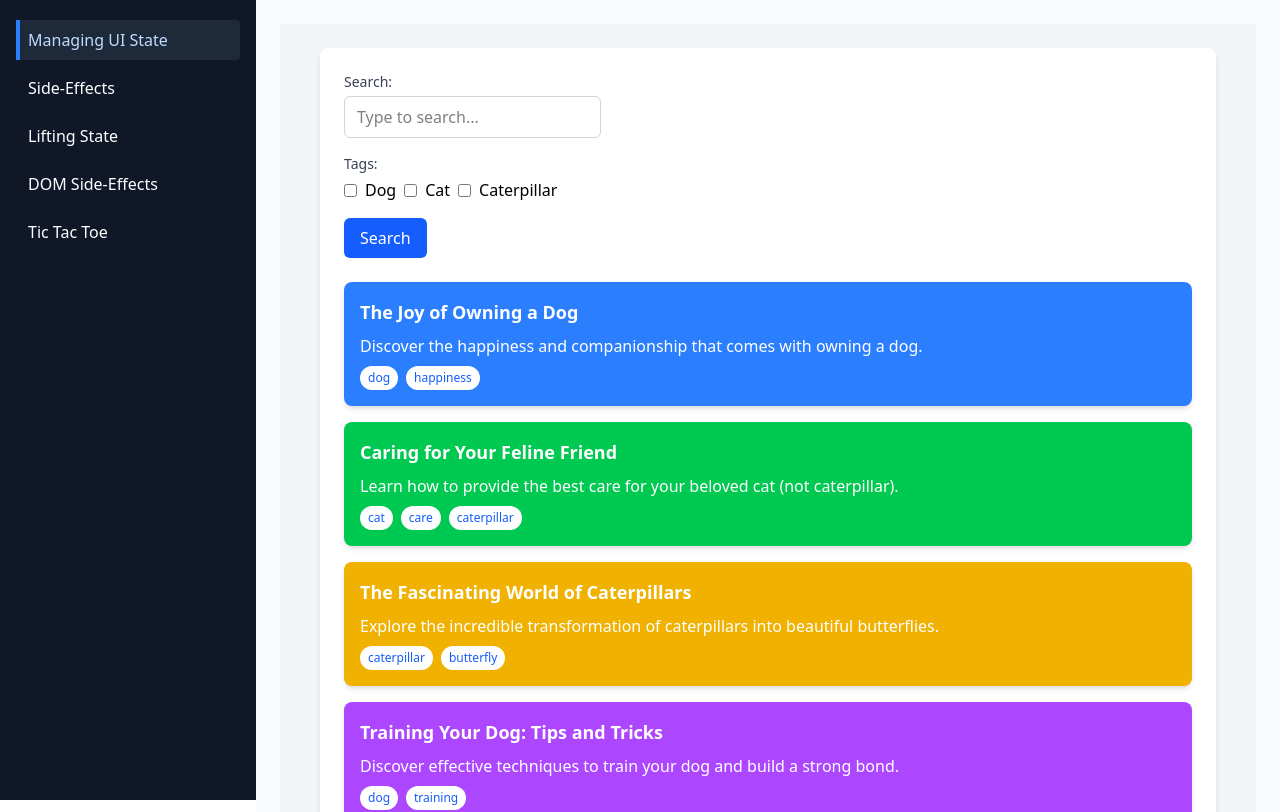
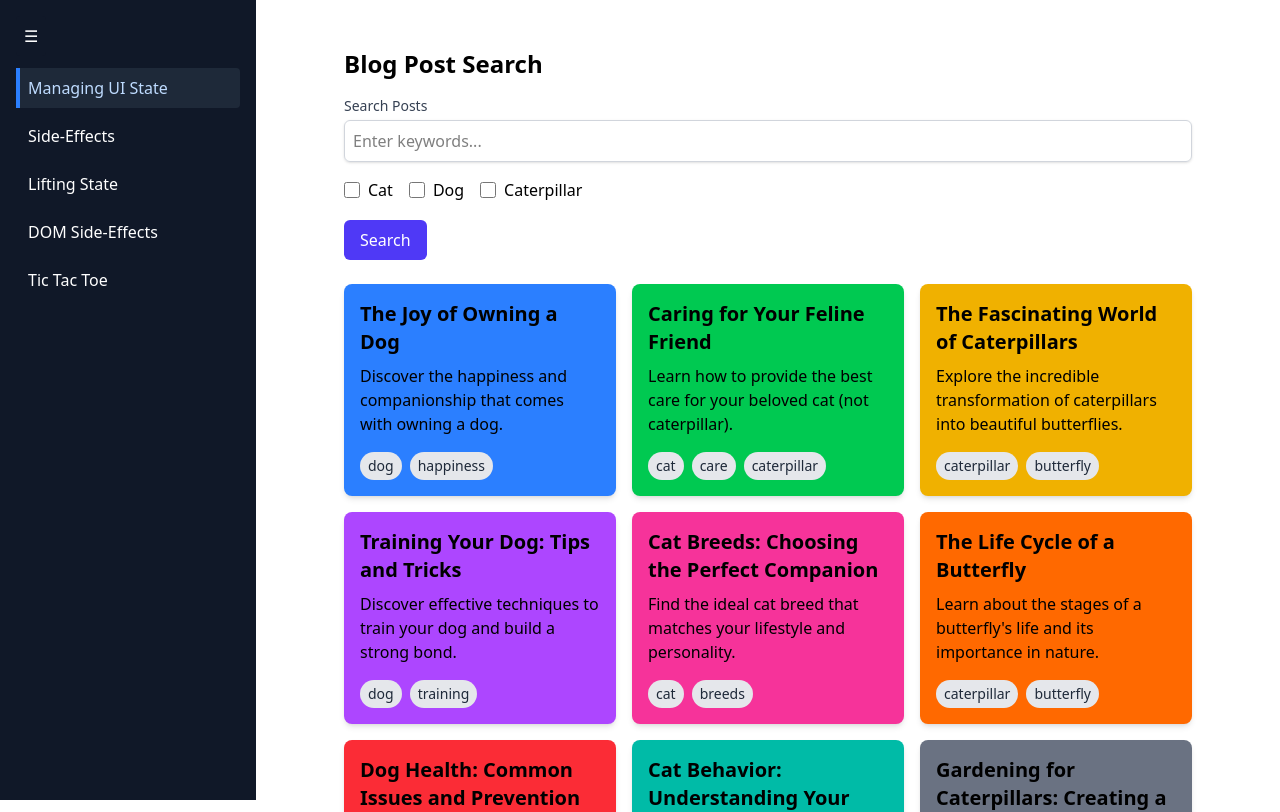
Before and after one commit to danielnguyen5070/react-performance, a React (Vite) app: page /managing-ui-state/usestate in a window 1280 px wide. Shown: the top 812 px of the page. Built offline with nearby package versions, Linux system fonts and the light colour scheme.

Commit message:
side effect

```diff
--- a/src/App.tsx
+++ b/src/App.tsx
@@ -1,4 +1,4 @@
-import React from 'react';
+import React, { useState } from 'react';
 import { BrowserRouter as Router, Routes, Route } from 'react-router-dom';
 import Sidebar from './components/Sidebar';
 import ManagingUI from './exercises/01.managing-ui-state'
@@ -16,11 +16,22 @@ const routes = [
 ];
 
 function App() {
+  const [sidebarOpen, setSidebarOpen] = useState(false);
+
   return (
     <Router>
       <div className="flex">
-        <Sidebar />
-        <main className="ml-64 p-6 flex-1 bg-gray-50">
+        <div style={{ display: sidebarOpen ? 'none' : 'block' }} >
+          <Sidebar />
+        </div>
+        <main className={`p-6 flex-1 ${sidebarOpen ? 'ml-0' : 'ml-64'} transition-all duration-300 ease-in-out`}>
+          <button
+            className="fixed top-4 left-4 z-50 p-2 bg-gray-900 text-white rounded"
+            onClick={() => setSidebarOpen(!sidebarOpen)}
+            aria-label="Open sidebar"
+          >
+            ☰
+          </button>
           <Routes>
             {routes.map((route, index) => (
               <Route key={index} path={route.path} element={route.element} />
--- a/src/components/Sidebar.tsx
+++ b/src/components/Sidebar.tsx
@@ -32,7 +32,7 @@ const Sidebar = () => {
                 className={`fixed top-0 left-0 h-screen w-64 bg-gray-900 text-white z-40 transform transition-transform duration-300 ease-in-out`}
             >
                 {/* Main nav */}
-                <nav className="p-4 space-y-2">
+                <nav className="p-4 space-y-2 mt-12">
                     {menuItems.map((menu, index) => (
                         <div key={index}>
                             <NavLink
--- a/src/exercises/01.managing-ui-state/index.tsx
+++ b/src/exercises/01.managing-ui-state/index.tsx
@@ -1,108 +1,104 @@
 import { useState } from 'react'
 import { getMatchingPosts } from '../../shared/blog-posts'
 
-// write an App component (add tailwind styles)
-// - This component renders a form with a search input and checkboxes for filtering blog posts.
-// - It displays matching posts based on the search query and selected tags.
-// - Button submits the form and updates the displayed posts.
+function getQueryParam() {
+	console.log('getQueryParam called')
+	const param = new URLSearchParams(window.location.search)
+	return param.get('query') || ''
+}
+
 function App() {
-	const params = new URLSearchParams(window.location.search)
-	console.log('params', params.get('query'))
-	const initialQuery = params.get('query') ?? ''
-	const [query, setQuery] = useState(initialQuery)
+	const [query, setQuery] = useState(getQueryParam)
 
-	const words = query.split(' ').map(w => w.trim())
-	const isCheckedDog = words.includes('dog')
-	const isCheckedCat = words.includes('cat')
-	const isCheckedCaterpillar = words.includes('caterpillar')
-	function handleCheckboxChange(
-		tag: string,
-		isChecked: boolean
-	) {
+	const isDogChecked = query.includes('dog')
+	const isCatChecked = query.includes('cat')
+	const isCaterpillarChecked = query.includes('caterpillar')
+
+	// simple function to handle checkbox change with props: {tag: string, checked: boolean}
+	function handleCheckboxChange({ tag, checked }: { tag: string; checked: boolean }) {
 		const words = query.split(' ').map(w => w.trim())
-		const newWords = isChecked
+		const newQuery = checked
 			? [...words, tag]
-			: words.filter(w => w !== tag)
-		setQuery(newWords.filter(Boolean).join(' ').trim())
+			: words.filter(word => word !== tag)
+		setQuery(newQuery.join(' '))
 	}
-
 	return (
-		<div className="min-h-screen p-6 bg-gray-100">
-			<div className="max-w-4xl mx-auto bg-white rounded-lg shadow-md p-6 space-y-6">
-				<form
-					onSubmit={e => {
-						e.preventDefault()
-						// handle form submission logic here
-					}}
-					className="space-y-4"
-				>
-					<div>
+		<>
+			<div className="max-w-4xl mx-auto p-6">
+				<h1 className="text-2xl font-bold mb-4">Blog Post Search</h1>
+				<form className="mb-6">
+					<div className="mb-4">
 						<label
-							htmlFor="searchInput"
-							className="block text-sm font-medium text-gray-700 mb-1"
+							htmlFor="search"
+							className="block text-sm font-medium text-gray-700"
 						>
-							Search:
+							Search Posts
 						</label>
 						<input
 							type="text"
-							id="searchInput"
-							name="query"
-							className="border border-gray-300 rounded-md px-3 py-2 focus:outline-none focus:ring-2 focus:ring-blue-500"
-							placeholder="Type to search..."
+							id="search"
+							className="mt-1 block w-full p-2 border border-gray-300 rounded-md shadow-sm focus:ring-indigo-500 focus:border-indigo-500"
+							placeholder="Enter keywords..."
 							value={query}
-							onChange={e => setQuery(e.currentTarget.value)}
+							onChange={e => setQuery(e.target.value)}
 						/>
 					</div>
-					<div>
-						<label className="block text-sm font-medium text-gray-700 mb-1">
-							Tags:
-						</label>
-						<div className="flex flex-wrap gap-2">
-							<div className="flex items-center">
+					<div className="mb-4">
+						<div className="mt-2 space-x-4">
+							<label className="inline-flex items-center">
 								<input
 									type="checkbox"
-									id="dog"
-									name="dog"
-									className="mr-2"
-									checked={isCheckedDog}
-									onClick={(e) => handleCheckboxChange('dog', e.currentTarget.checked)}
+									className="form-checkbox h-4 w-4 text-indigo-600 transition duration-150 ease-in-out"
+									checked={isCatChecked}
+									onChange={e =>
+										handleCheckboxChange({
+											tag: 'cat',
+											checked: e.target.checked,
+										})
+									}
 								/>
-								<label htmlFor="dog">Dog</label>
-							</div>
-							<div className="flex items-center">
+								<span className="ml-2">Cat</span>
+							</label>
+							<label className="inline-flex items-center">
 								<input
 									type="checkbox"
-									id="cat"
-									name="cat"
-									className="mr-2"
-									checked={isCheckedCat}
-									onClick={(e) => handleCheckboxChange('cat', e.currentTarget.checked)}
+									className="form-checkbox h-4 w-4 text-indigo-600 transition duration-150 ease-in-out"
+									checked={isDogChecked}
+									onChange={e =>
+										handleCheckboxChange({
+											tag: 'dog',
+											checked: e.target.checked,
+										})
+									}
 								/>
-								<label htmlFor="cat">Cat</label>
-							</div>
-							<div className="flex items-center">
+								<span className="ml-2">Dog</span>
+							</label>
+							<label className="inline-flex items-center">
 								<input
 									type="checkbox"
-									id="caterpillar"
-									name="caterpillar"
-									className="mr-2"
-									checked={isCheckedCaterpillar}
-									onClick={(e) => handleCheckboxChange('caterpillar', e.currentTarget.checked)}
+									className="form-checkbox h-4 w-4 text-indigo-600 transition duration-150 ease-in-out"
+									checked={isCaterpillarChecked}
+									onChange={e =>
+										handleCheckboxChange({
+											tag: 'caterpillar',
+											checked: e.target.checked,
+										})
+									}
 								/>
-								<label htmlFor="caterpillar">Caterpillar</label>
-							</div>
+								<span className="ml-2">Caterpillar</span>
+							</label>
 						</div>
 					</div>
 					<button
 						type="submit"
-						className="bg-blue-600 text-white px-4 py-2 rounded-md hover:bg-blue-700 transition"
+						className="px-4 py-2 bg-indigo-600 text-white rounded-md hover:bg-indigo-700 focus:outline-none focus:ring focus:ring-indigo-300"
 					>
 						Search
 					</button>
 				</form>
 				<MatchingPosts query={query} />
 			</div>
-		</div>
+		</>
 	)
 }
 
@@ -112,22 +108,21 @@ function App() {
 // - it use the getMatchingPosts function to get the matching posts
 // - it have a list of tags to display
 function MatchingPosts({ query }: { query: string }) {
-	const matchingPosts = getMatchingPosts(query)
-
+	const posts = getMatchingPosts(query)
 	return (
-		<div className="space-y-4">
-			{matchingPosts.map(post => (
+		<div className="grid grid-cols-1 sm:grid-cols-2 lg:grid-cols-3 gap-4">
+			{posts.map(post => (
 				<div
 					key={post.id}
-					className={`p-4 rounded-lg shadow-md ${post.background} text-white`}
+					className={`p-4 rounded-lg shadow-md ${post.background}`}
 				>
-					<h3 className="text-lg font-semibold">{post.title}</h3>
+					<h2 className="text-xl font-bold">{post.title}</h2>
 					<p className="mt-2">{post.description}</p>
-					<div className="mt-2 flex flex-wrap gap-2">
+					<div className="mt-4">
 						{post.tags.map(tag => (
 							<span
 								key={tag}
-								className="bg-white text-blue-600 px-2 py-1 rounded-full text-xs"
+								className="inline-block bg-gray-200 text-gray-800 text-sm px-2 py-1 rounded-full mr-2"
 							>
 								{tag}
 							</span>
@@ -135,11 +130,7 @@ function MatchingPosts({ query }: { query: string }) {
 					</div>
 				</div>
 			))}
-			{matchingPosts.length === 0 && (
-				<p className="text-gray-500">No matching posts found.</p>
-			)}
 		</div>
 	)
 }
-
 export default App
--- a/src/exercises/02.side-effects/index.tsx
+++ b/src/exercises/02.side-effects/index.tsx
@@ -1,150 +1,190 @@
 import { useEffect, useState } from 'react'
 import { getMatchingPosts } from '../../shared/blog-posts'
-import { setGlobalSearchParams } from '../../shared/utils'
 
 function getQueryParam() {
-	const params = new URLSearchParams(window.location.search)
-	return params.get('query') ?? ''
+	console.log('getQueryParam called')
+	const param = new URLSearchParams(window.location.search)
+	return param.get('query') || ''
+}
+
+// create a AppDemo component
+// - a checkbox to show or hide App component
+function AppDemo() {
+	const [showApp, setShowApp] = useState(true)
+
+	return (
+		<div className="max-w-4xl mx-auto p-6">
+			<h1 className="text-2xl font-bold mb-4">Blog Post Search Demo</h1>
+			<label className="inline-flex items-center mb-4">
+				<input
+					type="checkbox"
+					className="form-checkbox h-4 w-4 text-indigo-600 transition duration-150 ease-in-out"
+					checked={showApp}
+					onChange={e => setShowApp(e.target.checked)}
+				/>
+				<span className="ml-2">Show App</span>
+			</label>
+			{showApp && <App />}
+		</div>
+	)
 }
 
 function App() {
 	const [query, setQuery] = useState(getQueryParam)
-	const words = query.split(' ')
-	const dogChecked = words.includes('dog')
-	const catChecked = words.includes('cat')
-	const caterpillarChecked = words.includes('caterpillar')
+
+	const isDogChecked = query.includes('dog')
+	const isCatChecked = query.includes('cat')
+	const isCaterpillarChecked = query.includes('caterpillar')
 
 	useEffect(() => {
+		const handlePopState = () => {
+			const newQuery = getQueryParam()
+			setQuery(newQuery)
+		}
+		window.addEventListener('popstate', handlePopState)
+		return () => {
+			window.removeEventListener('popstate', handlePopState)
+		}
+	}, [])
+
+	useEffect(() => {
+		const timer = setInterval(() => {
 			const hugeData = new Array(1_000_000).fill(
 				new Array(1_000_000).fill('🐶🐱🐛'),
 			)
-		function updateQuery() {
-			console.log(hugeData)
-			console.log('popstate event listener called')
-			setQuery(getQueryParam())
+			console.log('Huge data created:', hugeData)
 		}
-		window.addEventListener('popstate', updateQuery)
+			, 1000)
 		return () => {
-			window.removeEventListener('popstate', updateQuery)
+			clearInterval(timer)
 		}
 	}, [])
 
-	function handleCheck(tag: string, checked: boolean) {
-		const newWords = checked ? [...words, tag] : words.filter(w => w !== tag)
-		setQuery(newWords.filter(Boolean).join(' ').trim())
+
+	function handleCheckboxChange({ tag, checked }: { tag: string; checked: boolean }) {
+		const words = query.split(' ').map(w => w.trim())
+		const newQuery = checked
+			? [...words, tag]
+			: words.filter(word => word !== tag)
+		setQuery(newQuery.join(' '))
+	}
+
+	// write function handling form submission
+	function handleSubmit(e: React.FormEvent<HTMLFormElement>) {
+		e.preventDefault()
+		const param = new URLSearchParams(window.location.search)
+		if (query) {
+			param.set('query', query)
+		} else {
+			param.delete('query')
+		}
+		window.history.pushState({}, '', `?${param.toString()}`)
 	}
 
 	return (
-		<div className="max-w-3xl mx-auto p-6 space-y-6 bg-white shadow-md rounded-lg">
-			<form
-				className="space-y-4"
-				onSubmit={e => {
-					e.preventDefault();
-					setGlobalSearchParams({ query });
-				}}
+		<>
+			<div className="max-w-4xl mx-auto p-6">
+				<h1 className="text-2xl font-bold mb-4">Blog Post Search</h1>
+				<form onSubmit={handleSubmit} className="mb-6">
+					<div className="mb-4">
+						<label
+							htmlFor="search"
+							className="block text-sm font-medium text-gray-700"
 						>
-				<div className="flex flex-col">
-					<label htmlFor="searchInput" className="text-sm font-semibold mb-1">
-						Search:
+							Search Posts
 						</label>
 						<input
-						id="searchInput"
-						name="query"
-						type="search"
-						className="border border-gray-300 rounded-md p-2 focus:outline-none focus:ring-2 focus:ring-blue-500"
+							type="text"
+							id="search"
+							className="mt-1 block w-full p-2 border border-gray-300 rounded-md shadow-sm focus:ring-indigo-500 focus:border-indigo-500"
+							placeholder="Enter keywords..."
 							value={query}
-						onChange={e => setQuery(e.currentTarget.value)}
+							onChange={e => setQuery(e.target.value)}
 						/>
 					</div>
-
-				<div className="flex flex-wrap gap-4">
-					<label className="flex items-center gap-2">
+					<div className="mb-4">
+						<div className="mt-2 space-x-4">
+							<label className="inline-flex items-center">
 								<input
 									type="checkbox"
-							className="accent-blue-500"
-							checked={dogChecked}
-							onChange={e => handleCheck('dog', e.currentTarget.checked)}
+									className="form-checkbox h-4 w-4 text-indigo-600 transition duration-150 ease-in-out"
+									checked={isCatChecked}
+									onChange={e =>
+										handleCheckboxChange({
+											tag: 'cat',
+											checked: e.target.checked,
+										})
+									}
 								/>
-						<span>🐶 Dog</span>
+								<span className="ml-2">Cat</span>
 							</label>
-					<label className="flex items-center gap-2">
+							<label className="inline-flex items-center">
 								<input
 									type="checkbox"
-							className="accent-blue-500"
-							checked={catChecked}
-							onChange={e => handleCheck('cat', e.currentTarget.checked)}
+									className="form-checkbox h-4 w-4 text-indigo-600 transition duration-150 ease-in-out"
+									checked={isDogChecked}
+									onChange={e =>
+										handleCheckboxChange({
+											tag: 'dog',
+											checked: e.target.checked,
+										})
+									}
 								/>
-						<span>🐱 Cat</span>
+								<span className="ml-2">Dog</span>
 							</label>
-					<label className="flex items-center gap-2">
+							<label className="inline-flex items-center">
 								<input
 									type="checkbox"
-							className="accent-blue-500"
-							checked={caterpillarChecked}
-							onChange={e => handleCheck('caterpillar', e.currentTarget.checked)}
+									className="form-checkbox h-4 w-4 text-indigo-600 transition duration-150 ease-in-out"
+									checked={isCaterpillarChecked}
+									onChange={e =>
+										handleCheckboxChange({
+											tag: 'caterpillar',
+											checked: e.target.checked,
+										})
+									}
 								/>
-						<span>🐛 Caterpillar</span>
+								<span className="ml-2">Caterpillar</span>
 							</label>
 						</div>
-
+					</div>
 					<button
 						type="submit"
-					className="bg-blue-600 text-white px-4 py-2 rounded-md hover:bg-blue-700 transition"
+						className="px-4 py-2 bg-indigo-600 text-white rounded-md hover:bg-indigo-700 focus:outline-none focus:ring focus:ring-indigo-300"
 					>
-					Submit
+						Search
 					</button>
 				</form>
-
 				<MatchingPosts query={query} />
 			</div>
+		</>
 	)
 }
 
 function MatchingPosts({ query }: { query: string }) {
-	const matchingPosts = getMatchingPosts(query)
-
+	const posts = getMatchingPosts(query)
 	return (
-		<ul className="grid grid-cols-1 sm:grid-cols-2 gap-6 mt-6">
-			{matchingPosts.map(post => (
-				<li
+		<div className="grid grid-cols-1 sm:grid-cols-2 lg:grid-cols-3 gap-4">
+			{posts.map(post => (
+				<div
 					key={post.id}
-					className="border rounded-lg shadow hover:shadow-lg transition"
+					className={`p-4 rounded-lg shadow-md ${post.background}`}
 				>
-					<div
-						className="h-32 rounded-t-lg"
-					/>
-					<a
-						href={post.id}
-						className="block p-4"
-						onClick={event => {
-							event.preventDefault()
-							alert(`Great! Let's go to ${post.id}!`)
-						}}
+					<h2 className="text-xl font-bold">{post.title}</h2>
+					<p className="mt-2">{post.description}</p>
+					<div className="mt-4">
+						{post.tags.map(tag => (
+							<span
+								key={tag}
+								className="inline-block bg-gray-200 text-gray-800 text-sm px-2 py-1 rounded-full mr-2"
 							>
-						<h2 className="text-lg font-semibold mb-1">{post.title}</h2>
-						<p className="text-sm text-gray-600">{post.description}</p>
-					</a>
-				</li>
+								{tag}
+							</span>
 						))}
-		</ul>
-	)
-}
-
-export default function DemoApp() {
-	const [showForm, setShowForm] = useState(true)
-
-	return (
-		<div className="min-h-screen">
-			<label className="flex items-center gap-2 mb-4">
-				<input
-					type="checkbox"
-					className="accent-blue-500"
-					checked={showForm}
-					onChange={e => setShowForm(e.currentTarget.checked)}
-				/>
-				<span className="text-sm">Show form</span>
-			</label>
-			{showForm && <App />}
+					</div>
+				</div>
+			))}
 		</div>
 	)
 }
+export default AppDemo
```
Lines whose indentation alone changed are shown as unchanged.
